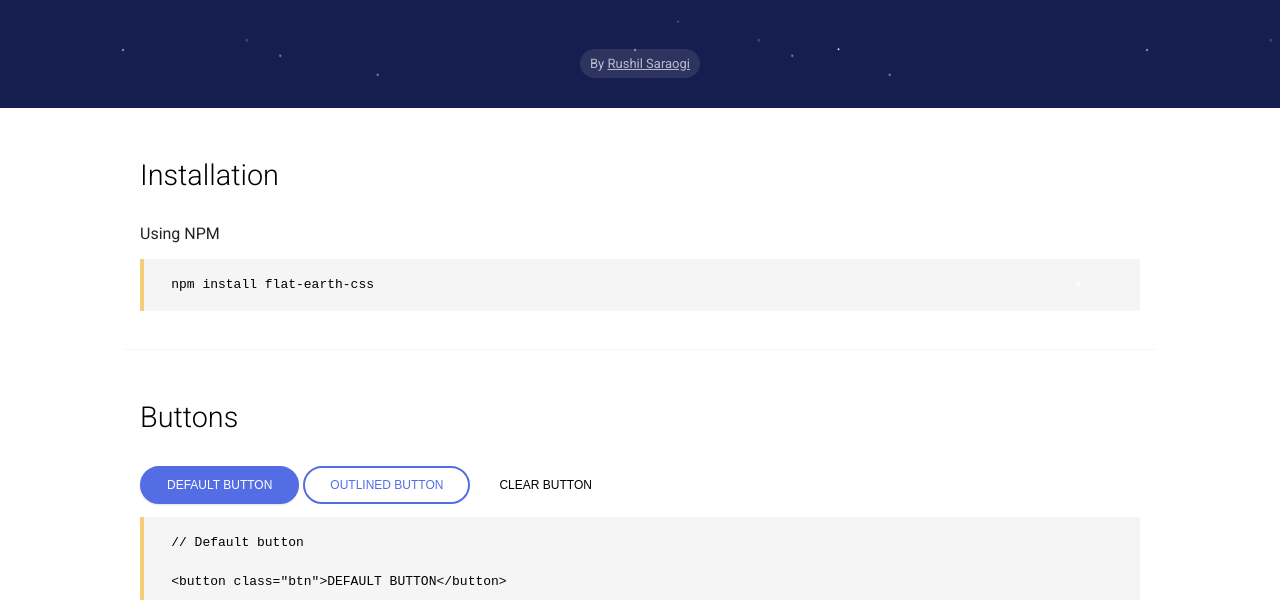
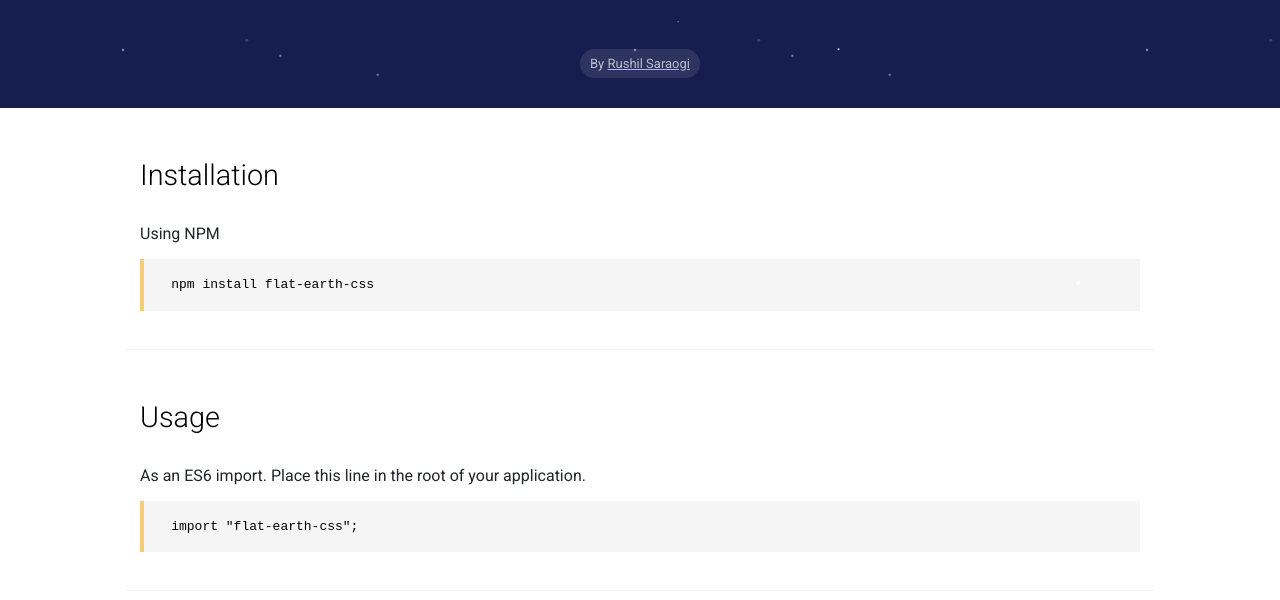
Before and after one commit to rushil-saraogi/flat-earth-css, a website: page index.html in a window 1280 px wide. Shown: the part 352-952 px from the top of the page. Drawn offline with Linux system fonts and the light colour scheme; a script that the page names is missing; a small style sheet from the web is missing.

Commit message:
Add usage section

```diff
--- a/index.html
+++ b/index.html
@@ -40,6 +40,12 @@
       <h2>Installation</h2>
       <p>Using NPM</p>
       <pre><code>npm install flat-earth-css</code></pre>
+    </section>
+
+    <section>
+      <h2>Usage</h2>
+      <p>As an ES6 import. Place this line in the root of your application.</p>
+      <pre><code>import "flat-earth-css";</code></pre>
     </section>
 
     <section>
```
